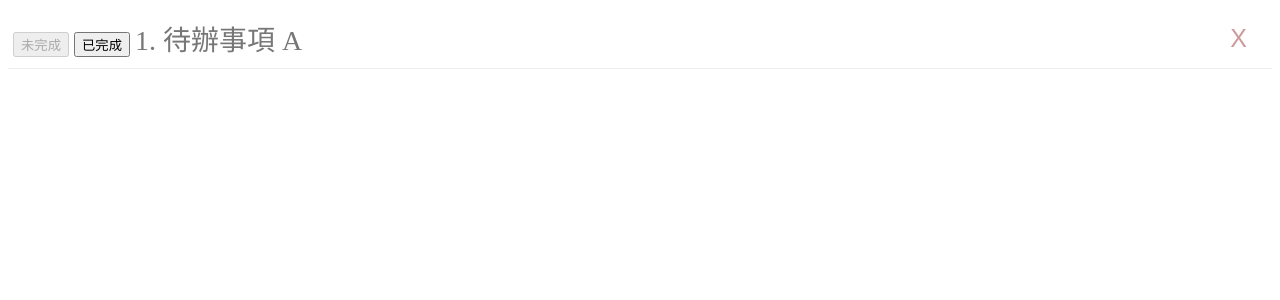
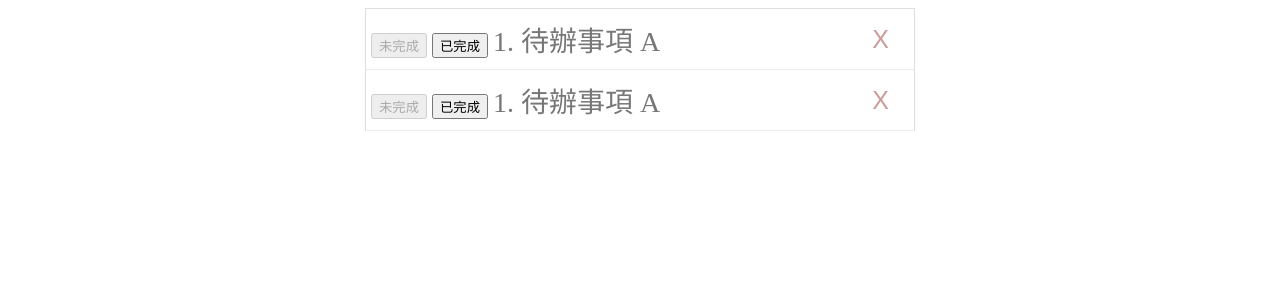
Before and after one commit to 12131512/mcu-112-web-12131512, an Angular app: page / in a window 1280 px wide. Shown: the top 300 px of the page. Built offline with nearby package versions, Linux system fonts and the light colour scheme.

Commit message:
feat(todo): 設定待辦事項清單樣式

```diff
--- a/src/app/app.component.css
+++ b/src/app/app.component.css
@@ -0,0 +1,13 @@
+div.container {
+  margin: 0px auto;
+  width: 550px;
+}
+
+.main {
+  border: solid 1px #ddd;
+  border-bottom: none;
+}
+
+.app-todo {
+  border-bottom: solid 1px #ededed;
+}
--- a/src/app/app.component.html
+++ b/src/app/app.component.html
@@ -1 +1,14 @@
-<app-todo id="1" [content]="content" [(hasFinished)]="hasFinished"></app-todo>
+<div class="container">
+  <section class="main">
+    <app-todo
+      id="1"
+      [content]="content"
+      [(hasFinished)]="hasFinished"
+    ></app-todo>
+    <app-todo
+      id="1"
+      [content]="content"
+      [(hasFinished)]="hasFinished"
+    ></app-todo>
+  </section>
+</div>
--- a/src/app/todo/todo.component.ts
+++ b/src/app/todo/todo.component.ts
@@ -1,4 +1,12 @@
-import { Component, EventEmitter, Input, Output, booleanAttribute, numberAttribute } from '@angular/core';
+import {
+  Component,
+  EventEmitter,
+  HostBinding,
+  Input,
+  Output,
+  booleanAttribute,
+  numberAttribute,
+} from '@angular/core';
 import { CommonModule } from '@angular/common';
 
 @Component({
@@ -13,13 +21,16 @@ export class TodoComponent {
   id!: number;
 
   @Input({ required: true })
- content!: string ;
+  content!: string;
 
  @Input({ transform: booleanAttribute })
  hasFinished!: boolean;
  @Output()
  readonly hasFinishedChange = new EventEmitter();
 
+ @HostBinding('class')
+ class = 'app-todo';
+
   onSetStatus(hasFinished: boolean): void {
     this.hasFinishedChange.emit(hasFinished);
   }
```
